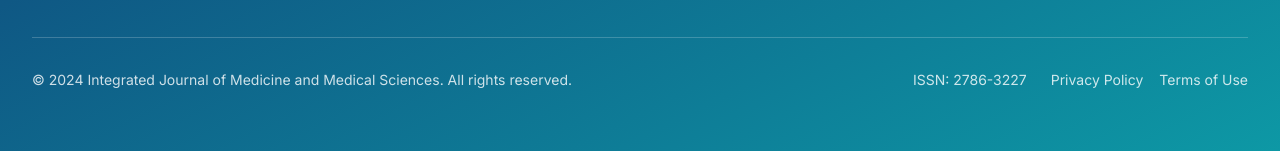
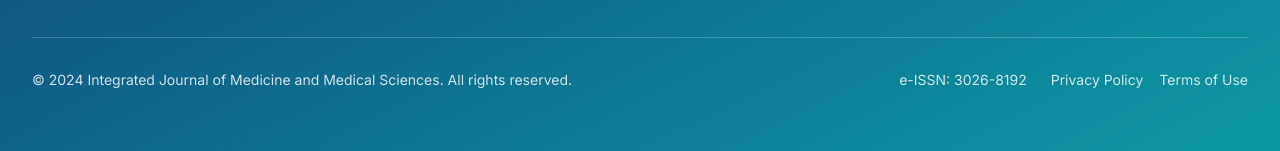
Before and after one commit to Olajohnme/scholarly-nexus-web, a React (Vite) app: page / in a window 1280 px wide. Shown: the part 2924-3075 px from the top of the page. Built offline with nearby package versions, Linux system fonts and the light colour scheme.

Commit message:
Update ISSN in Footer
Update the ISSN number in the footer from 2786-3227 to 3026-8192.

```diff
--- a/src/components/Footer.tsx
+++ b/src/components/Footer.tsx
@@ -129,7 +129,7 @@ const Footer = () => {
             </div>
             <div className="flex items-center space-x-6">
               <span className="text-primary-foreground/80 text-sm">
-                ISSN: 2786-3227
+                e-ISSN: 3026-8192
               </span>
               <div className="flex space-x-4">
                 <Link to="/privacy" className="text-primary-foreground/80 hover:text-primary-foreground text-sm transition-colors">
```
